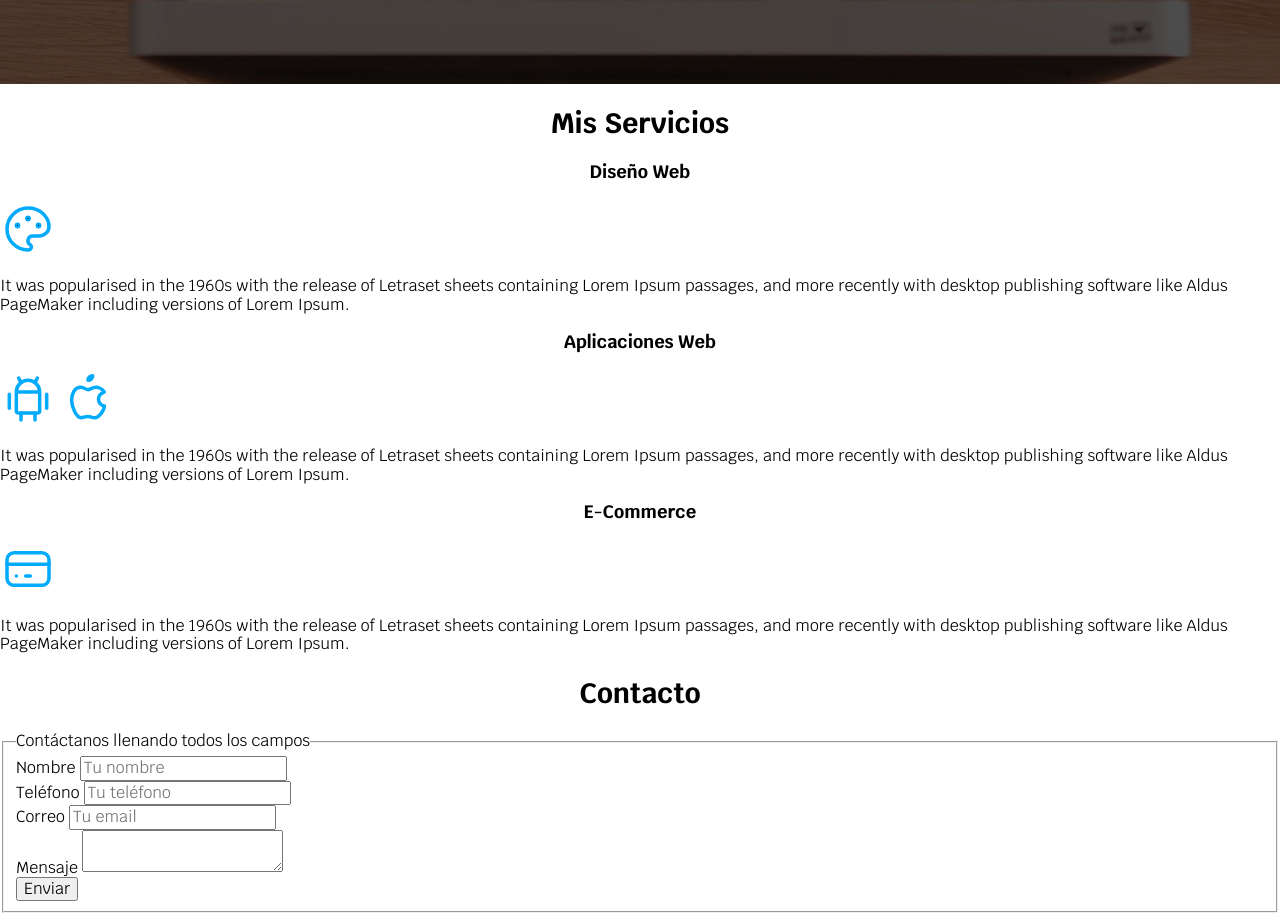
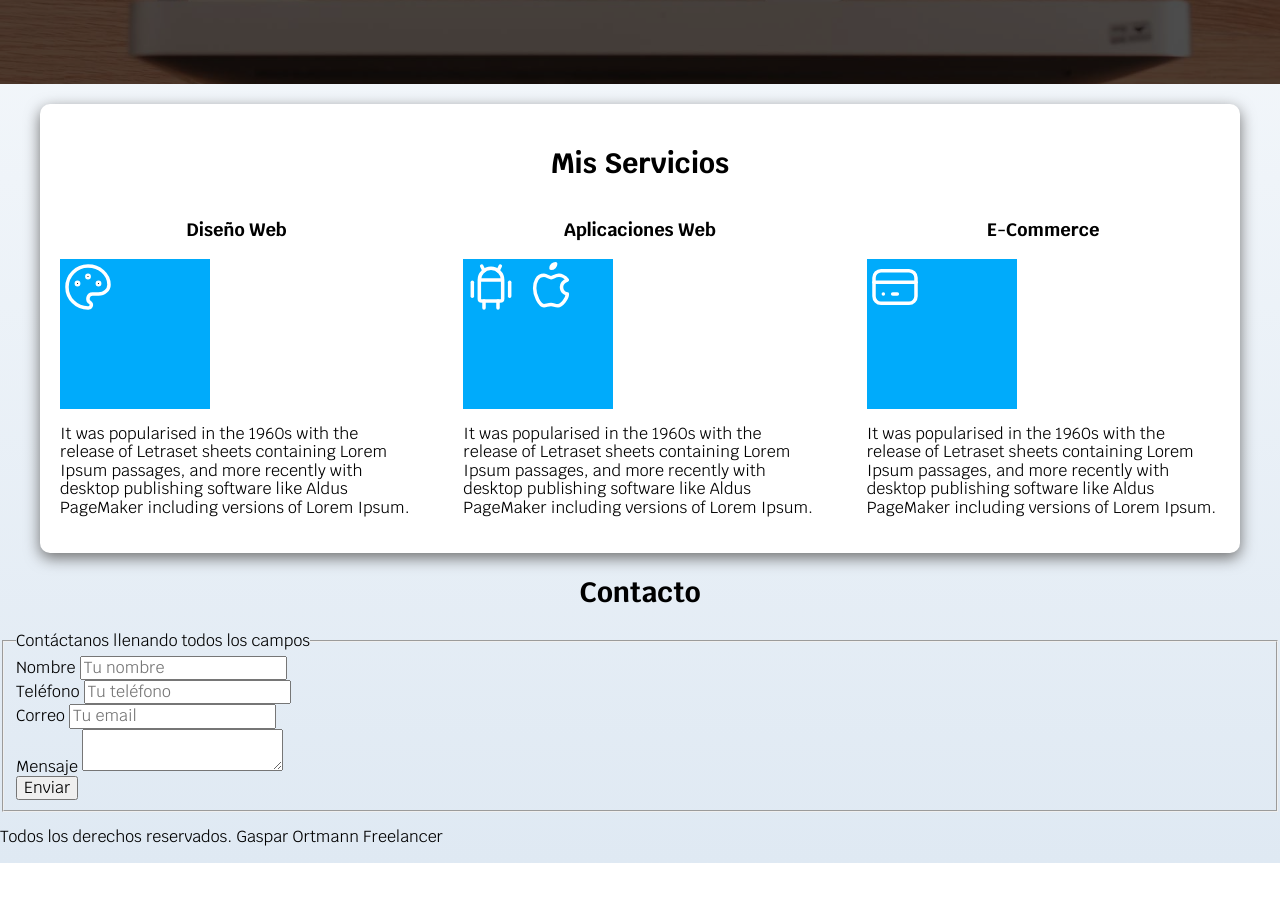
Before and after one commit to GasparOrtmann/freelancer_web, a plain HTML site: page index.html in a window 1280 px wide. Shown: the part 504-1417 px from the top of the page. After the commit the page ends 1367 px from the top, so only its background shows below. Drawn offline with Linux system fonts and the light colour scheme.

Commit message:
servicios inicio

```diff
--- a/css/styles.css
+++ b/css/styles.css
@@ -15,6 +15,7 @@ html{
 body{
     font-size: 16px; /* 1rem = 10px */
     font-family: 'Krub', sans-serif;
+    background-image: linear-gradient(to top, #DFE9F3 0%, var(--blanco) 100%);
 }
 .contenedor{
     max-width: 120rem;
@@ -34,10 +35,20 @@ body{
     text-align: center;
     width: 80%;
 }
+
 @media (min-width: 480px) {
      .boton{
         width: auto;
      }
+}
+
+.sombra{
+    -webkit-box-shadow: 0px 5px 15px 0px rgba(112,112,112,1);
+    -moz-box-shadow: 0px 5px 15px 0px rgba(112,112,112,1);
+    box-shadow: 0px 5px 15px 0px rgba(112,112,112,1);
+    background-color: var(--blanco);
+    padding: 2rem;
+    border-radius: 1rem;
 }
 /* Tipografia */
 h1{
@@ -97,6 +108,7 @@ h1,h2,h3{
     background-size: cover;
     height: 450px;
     position: relative;
+    margin-bottom: 2rem;
 }
 
 .contenido-hero{
@@ -114,3 +126,27 @@ h1,h2,h3{
 .contenido-hero h2, .contenido-hero p {
     color: var(--blanco);
 }
+
+/* Servicios */
+
+@media (min-width: 768px) {
+    .servicios{
+        display: grid;
+        grid-template-columns: repeat(3, 1fr);
+        column-gap: 5rem;
+    }
+}
+
+.servicio{
+
+}
+
+.servicio h3{
+
+}
+
+.servicio .iconos{
+    height: 15rem;
+    width: 15rem;
+    background-color: var(--primario);
+}
--- a/index.html
+++ b/index.html
@@ -40,24 +40,29 @@
         </div>
     </section>
 
-    <main>
+    <main class="contenedor sombra">
         <h2>Mis Servicios</h2>
 
-    <section>
+        <div class="servicios">
+
+            <section class="servicio">
                 <h3>Diseño Web</h3>
-        <svg xmlns="http://www.w3.org/2000/svg" class="icon icon-tabler icon-tabler-palette" width="56" height="56" viewBox="0 0 24 24" stroke-width="1.5" stroke="#00abfb" fill="none" stroke-linecap="round" stroke-linejoin="round">
+            <div class="iconos">
+                <svg xmlns="http://www.w3.org/2000/svg" class="icon icon-tabler icon-tabler-palette" width="56" height="56" viewBox="0 0 24 24" stroke-width="1.5" stroke="#ffffff" fill="none" stroke-linecap="round" stroke-linejoin="round">
                     <path stroke="none" d="M0 0h24v24H0z" fill="none"/>
                     <path d="M12 21a9 9 0 1 1 0 -18a9 8 0 0 1 9 8a4.5 4 0 0 1 -4.5 4h-2.5a2 2 0 0 0 -1 3.75a1.3 1.3 0 0 1 -1 2.25" />
                     <circle cx="7.5" cy="10.5" r=".5" fill="currentColor" />
                     <circle cx="12" cy="7.5" r=".5" fill="currentColor" />
                     <circle cx="16.5" cy="10.5" r=".5" fill="currentColor" />
                 </svg>
+            </div>
                 <p>It was popularised in the 1960s with the release of Letraset sheets containing Lorem Ipsum passages, and more recently with desktop publishing software like Aldus PageMaker including versions of Lorem Ipsum.</p>
             </section>
 
-    <section>
+            <section class="servicio">
                 <h3>Aplicaciones Web</h3>
-        <svg xmlns="http://www.w3.org/2000/svg" class="icon icon-tabler icon-tabler-brand-android" width="56" height="56" viewBox="0 0 24 24" stroke-width="1.5" stroke="#00abfb" fill="none" stroke-linecap="round" stroke-linejoin="round">
+            <div class="iconos">
+                <svg xmlns="http://www.w3.org/2000/svg" class="icon icon-tabler icon-tabler-brand-android" width="56" height="56" viewBox="0 0 24 24" stroke-width="1.5" stroke="#ffffff" fill="none" stroke-linecap="round" stroke-linejoin="round">
                     <path stroke="none" d="M0 0h24v24H0z" fill="none"/>
                     <line x1="4" y1="10" x2="4" y2="16" />
                     <line x1="20" y1="10" x2="20" y2="16" />
@@ -67,25 +72,30 @@
                     <line x1="9" y1="18" x2="9" y2="21" />
                     <line x1="15" y1="18" x2="15" y2="21" />
                 </svg>
-          <svg xmlns="http://www.w3.org/2000/svg" class="icon icon-tabler icon-tabler-brand-apple" width="56" height="56" viewBox="0 0 24 24" stroke-width="1.5" stroke="#00abfb" fill="none" stroke-linecap="round" stroke-linejoin="round">
+                <svg xmlns="http://www.w3.org/2000/svg" class="icon icon-tabler icon-tabler-brand-apple" width="56" height="56" viewBox="0 0 24 24" stroke-width="1.5" stroke="#ffffff" fill="none" stroke-linecap="round" stroke-linejoin="round">
                     <path stroke="none" d="M0 0h24v24H0z" fill="none"/>
                     <path d="M9 7c-3 0 -4 3 -4 5.5c0 3 2 7.5 4 7.5c1.088 -.046 1.679 -.5 3 -.5c1.312 0 1.5 .5 3 .5s4 -3 4 -5c-.028 -.01 -2.472 -.403 -2.5 -3c-.019 -2.17 2.416 -2.954 2.5 -3c-1.023 -1.492 -2.951 -1.963 -3.5 -2c-1.433 -.111 -2.83 1 -3.5 1c-.68 0 -1.9 -1 -3 -1z" />
                     <path d="M12 4a2 2 0 0 0 2 -2a2 2 0 0 0 -2 2" />
                 </svg>
+            </div>
                 <p>It was popularised in the 1960s with the release of Letraset sheets containing Lorem Ipsum passages, and more recently with desktop publishing software like Aldus PageMaker including versions of Lorem Ipsum.</p>
             </section>
 
-    <section>
+            <section class="servicio">
                 <h3>E-Commerce</h3>
-        <svg xmlns="http://www.w3.org/2000/svg" class="icon icon-tabler icon-tabler-credit-card" width="56" height="56" viewBox="0 0 24 24" stroke-width="1.5" stroke="#00abfb" fill="none" stroke-linecap="round" stroke-linejoin="round">
+            <div class="iconos">
+                <svg xmlns="http://www.w3.org/2000/svg" class="icon icon-tabler icon-tabler-credit-card" width="56" height="56" viewBox="0 0 24 24" stroke-width="1.5" stroke="#ffffff" fill="none" stroke-linecap="round" stroke-linejoin="round">
                     <path stroke="none" d="M0 0h24v24H0z" fill="none"/>
                     <rect x="3" y="5" width="18" height="14" rx="3" />
                     <line x1="3" y1="10" x2="21" y2="10" />
                     <line x1="7" y1="15" x2="7.01" y2="15" />
                     <line x1="11" y1="15" x2="13" y2="15" />
                 </svg>
+            </div>
                 <p>It was popularised in the 1960s with the release of Letraset sheets containing Lorem Ipsum passages, and more recently with desktop publishing software like Aldus PageMaker including versions of Lorem Ipsum.</p>
             </section>
+
+        </div>
     </main>
 
     <section>
```
Lines whose indentation alone changed are shown as unchanged.
